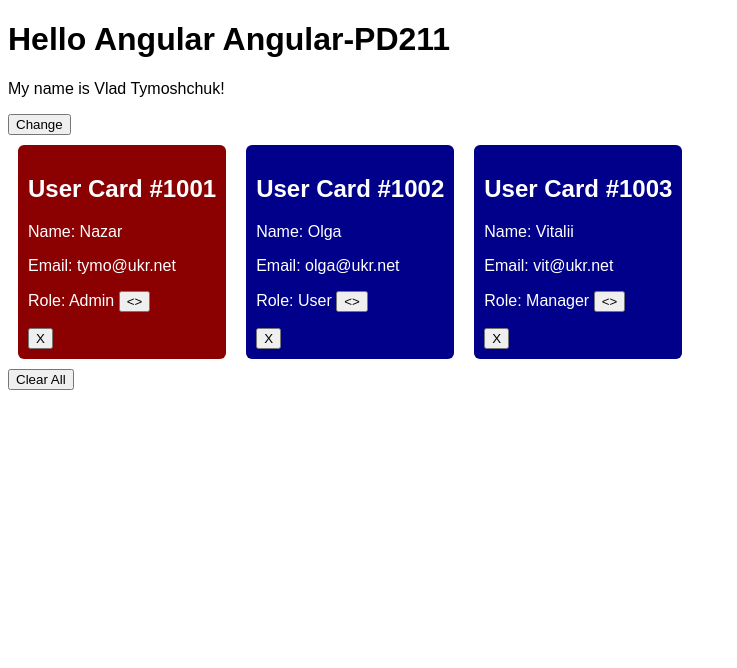
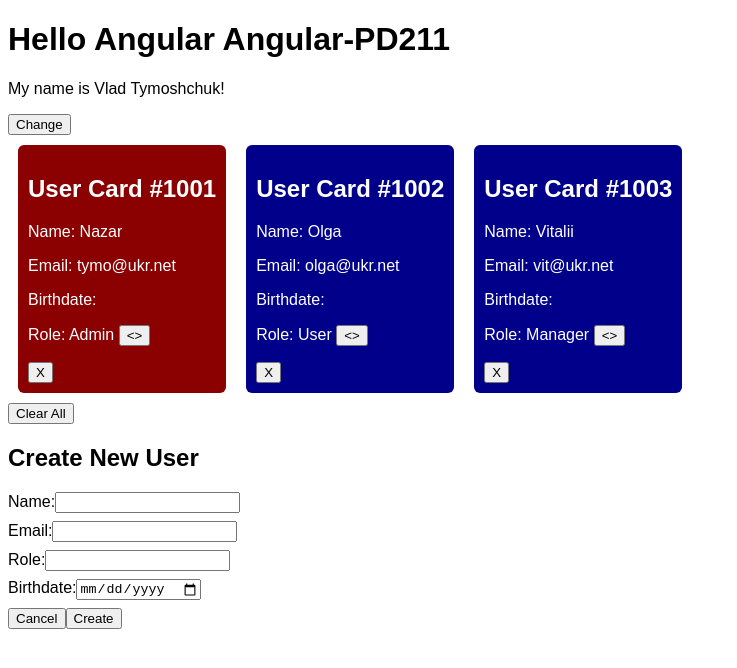
Before and after one commit to vladtymo/Angular-PD211, an Angular app: page / in a window 1280 px wide. Shown: the top 668 px of the page, without its empty margins (0-737 px from the left). Built offline with nearby package versions, Linux system fonts and the light colour scheme.

Commit message:
Create user form

```diff
--- a/src/app/app.component.html
+++ b/src/app/app.component.html
@@ -17,3 +17,6 @@
 <div>
   <button (click)="clear()">Clear All</button>
 </div>
+
+<h2>Create New User</h2>
+<app-user-form (onCreate)="create($event)"></app-user-form>
--- a/src/app/app.component.ts
+++ b/src/app/app.component.ts
@@ -2,11 +2,12 @@
 import { RouterOutlet } from '@angular/router';
 import { UserCardComponent } from "./user-card/user-card.component";
 import { IUser, USERS } from './user';
+import { UserFormComponent } from "./user-form/user-form.component";
 
 @Component({
   selector: 'app-root',
   standalone: true,
-  imports: [RouterOutlet, UserCardComponent],
+  imports: [RouterOutlet, UserCardComponent, UserFormComponent],
   templateUrl: './app.component.html',
   styleUrl: './app.component.css'
 })
@@ -26,4 +27,7 @@
   changeName() {
     this.name += '!';
   }
+  create(user: IUser) {
+    this.users.push(user);
+  }
 }
--- a/src/app/user-card/user-card.component.html
+++ b/src/app/user-card/user-card.component.html
@@ -3,6 +3,7 @@
     <h2>User Card #{{user.id}}</h2>
     <p>Name: {{user.name}}</p>
     <p>Email: {{user.email}}</p>
+    <p>Birthdate: {{user.birthdate | date:'longDate'}}</p>
     <p>Role: {{user.role}} <button (click)="changeRole()">&lt;&gt;</button></p>
     <div>
         <button (click)="delete()">X</button>
--- a/src/app/user-card/user-card.component.ts
+++ b/src/app/user-card/user-card.component.ts
@@ -1,10 +1,13 @@
 import { Component, EventEmitter, Input, Output } from '@angular/core';
 import { IUser } from '../user';
+import { DatePipe } from '@angular/common';
 
 @Component({
   selector: 'app-user-card',
   standalone: true,
-  imports: [],
+  imports: [
+    DatePipe
+  ],
   templateUrl: './user-card.component.html',
   styleUrl: './user-card.component.css'
 })
--- /dev/null
+++ b/src/app/user-form/user-form.component.css
@@ -0,0 +1,5 @@
+form {
+    display: flex;
+    flex-direction: column;
+    gap: 8px;
+}
--- /dev/null
+++ b/src/app/user-form/user-form.component.html
@@ -0,0 +1,22 @@
+<form [formGroup]="userForm" (ngSubmit)="onSubmit()">
+    <label>
+        <span>Name:</span>
+        <input type="text" formControlName="name">
+    </label>
+    <label>
+        <span>Email:</span>
+        <input type="email" formControlName="email">
+    </label>
+    <label>
+        <span>Role:</span>
+        <input type="text" formControlName="role">
+    </label>
+    <label>
+        <span>Birthdate:</span>
+        <input type="date" formControlName="birthdate">
+    </label>
+    <div>
+        <button type="reset">Cancel</button>
+        <button type="submit">Create</button>
+    </div>
+</form>
--- /dev/null
+++ b/src/app/user-form/user-form.component.ts
@@ -0,0 +1,47 @@
+import { Component, EventEmitter, Output } from '@angular/core';
+import { FormBuilder, FormControl, FormGroup, ReactiveFormsModule, Validators } from '@angular/forms';
+import { IUser } from '../user';
+
+@Component({
+  selector: 'app-user-form',
+  standalone: true,
+  imports: [
+    ReactiveFormsModule
+  ],
+  templateUrl: './user-form.component.html',
+  styleUrl: './user-form.component.css'
+})
+export class UserFormComponent {
+
+  userForm;
+
+  @Output()
+  onCreate = new EventEmitter<IUser>();
+
+  constructor(private formBuilder: FormBuilder) {
+    this.userForm = this.formBuilder.group({
+      name: ['', Validators.required],
+      email: [''],
+      role: [''],
+      birthdate: [new Date()]
+    });
+
+    // userForm = new FormGroup({
+    //   firstName: new FormControl(''),
+    //   lastName: new FormControl('')
+    // });
+  }
+
+  onSubmit() {
+    if (!this.userForm.valid) {
+      alert("Invalid data.")
+      return;
+    }
+
+    // витягнути дані з форми
+    let user = this.userForm.value as IUser;
+
+    console.log(user);
+    this.onCreate.emit(user);
+  }
+}
--- a/src/app/user.ts
+++ b/src/app/user.ts
@@ -9,4 +9,5 @@
     name: string;
     email?: string;
     role: string;
+    birthdate?: Date;
 }
```
